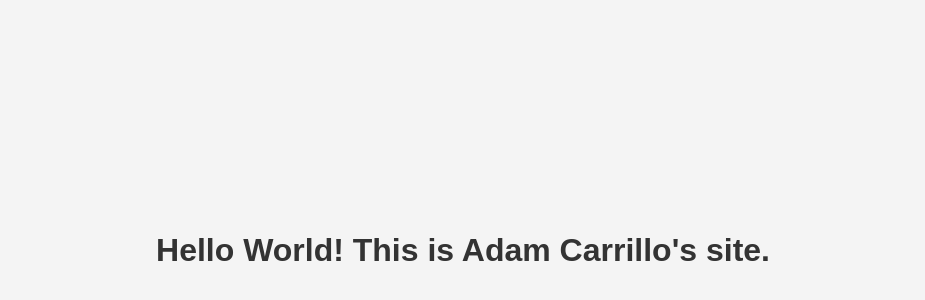
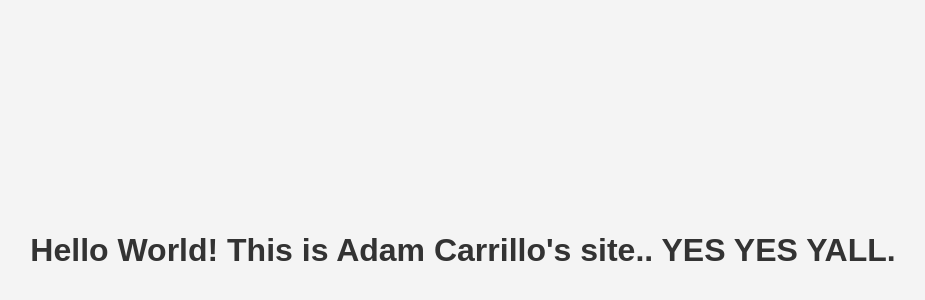
Before and after one commit to adamcar12/adamcarrillo.xyz, a plain HTML site: page index.html in a window 1280 px wide. Shown: the part 150-450 px from the top of the page, without its empty margins (177-1102 px from the left). Drawn offline with Linux system fonts and the light colour scheme.

```diff
--- a/index.html
+++ b/index.html
@@ -16,6 +16,6 @@
     </style>
 </head>
 <body>
-    <h1>Hello World! This is Adam Carrillo's site.</h1>
+    <h1>Hello World! This is Adam Carrillo's site.. YES YES YALL.</h1>
 </body>
 </html>
```
Also changed, not shown: .github/workflows/deploy.yml (added).
